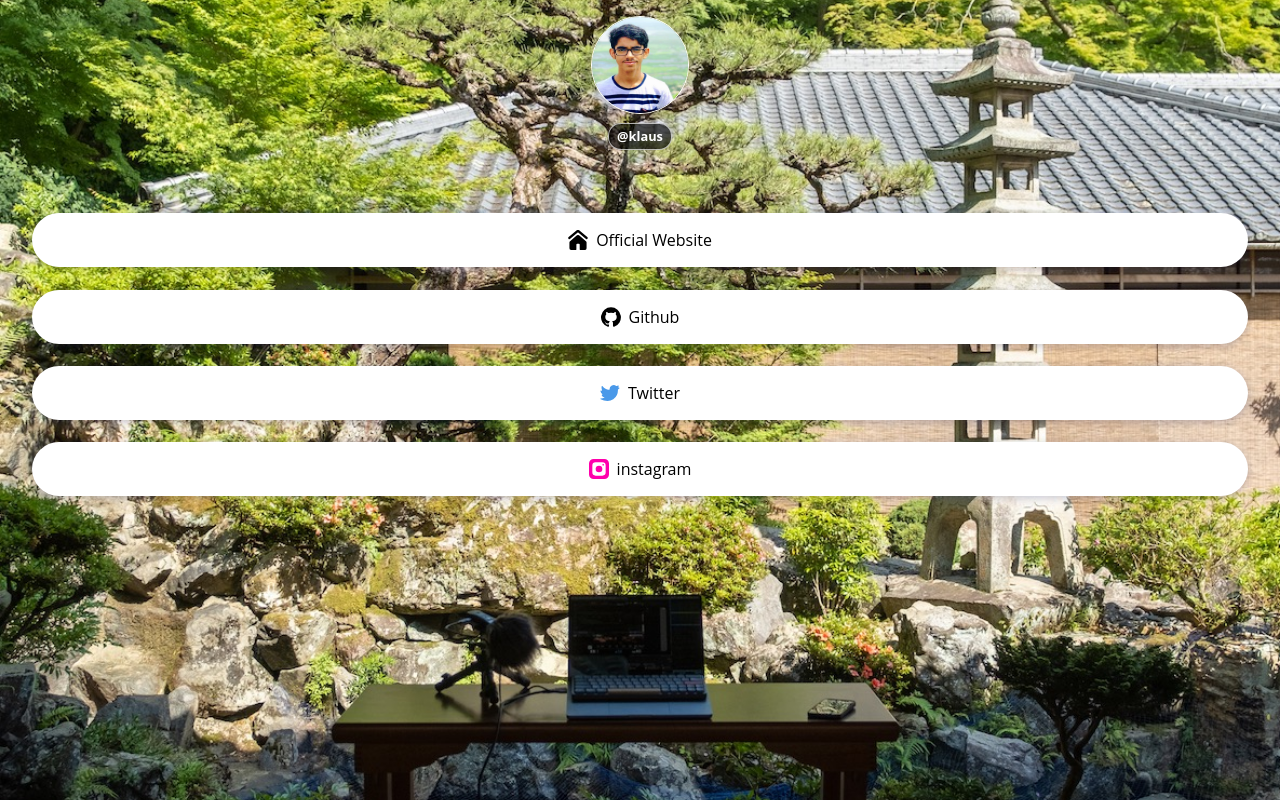
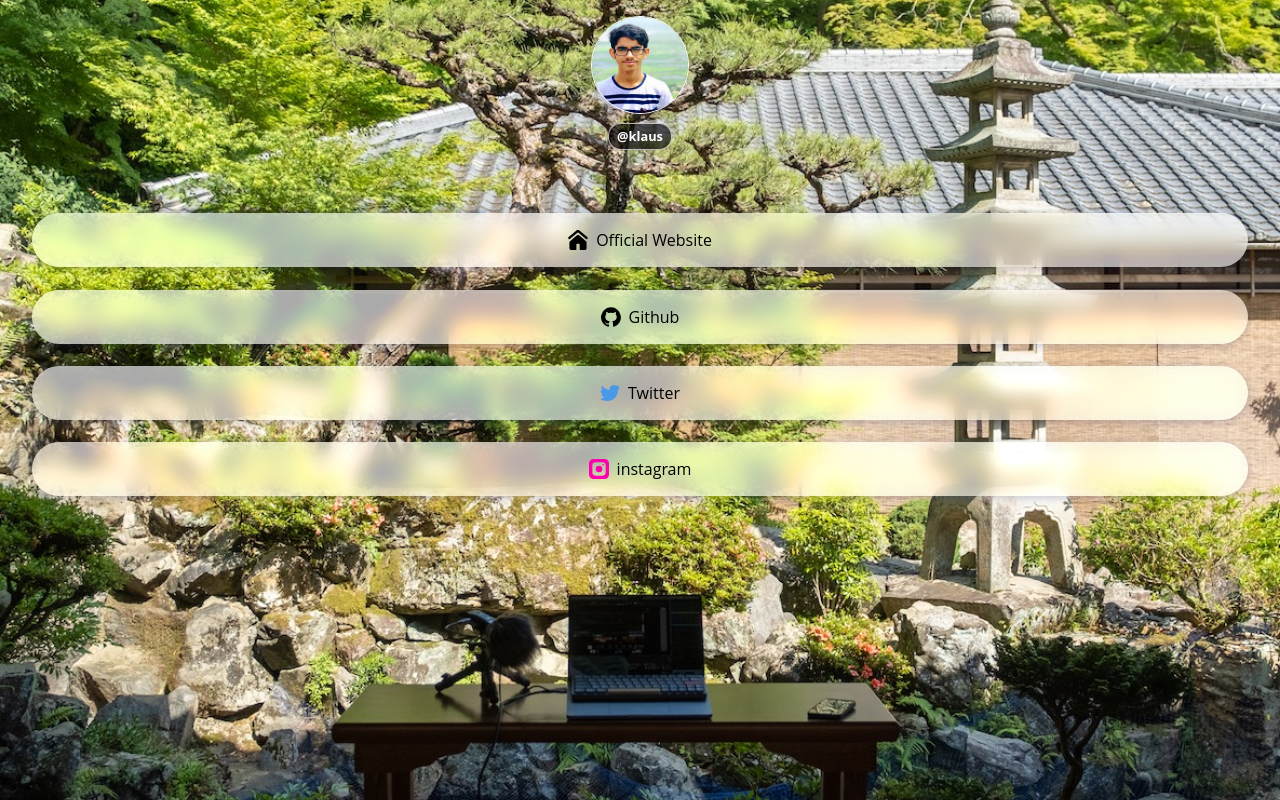
Before and after one commit to KlausMikhaelson/link-in-bio.io, a plain HTML site: page index.html in a window 1280 px wide. Drawn offline with Linux system fonts and the light colour scheme.

Commit message:
trying to fix css

```diff
--- a/index.html
+++ b/index.html
@@ -5,7 +5,7 @@
     <meta http-equiv="X-UA-Compatible" content="IE=edge">
     <meta name="viewport" content="width=device-width, initial-scale=1.0">
     <title>Satyam Singh - Links</title>
-    <link type="text/css" rel="stylesheet" href="/style.css" />
+    <link rel="stylesheet" href="style.css" />
     </style>
 </head>
 <body>
--- a/style.css
+++ b/style.css
@@ -50,7 +50,9 @@ ul {
 }
 
 ul > li {
-    background-color: #fff;
+    background-color: #fffa;
+    backdrop-filter: blur(10px) saturate(180%) contrast(180%);
+    -webkit-backdrop-filter: blur(10px) saturate(160%) contrast(180%);
     border-radius: 10em;
     margin: 1.4em 0;
     padding: 1em;
```
